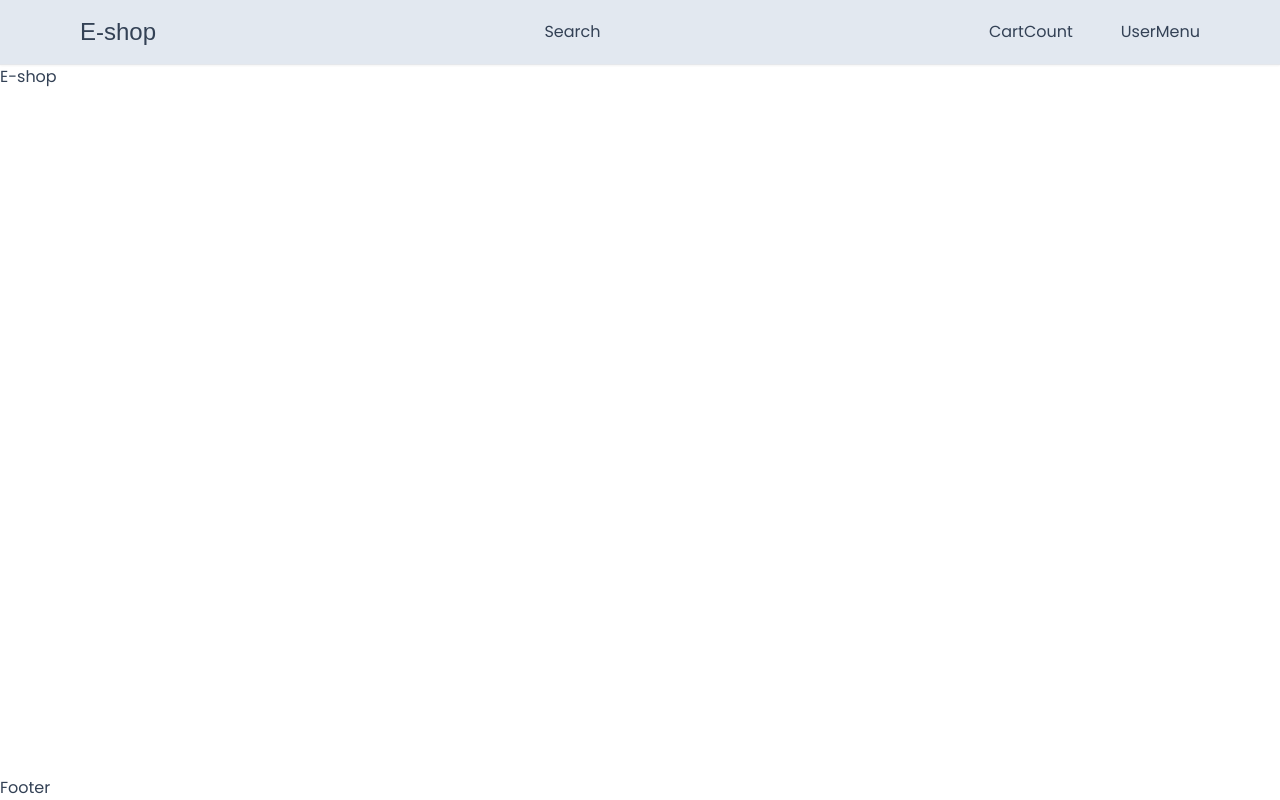
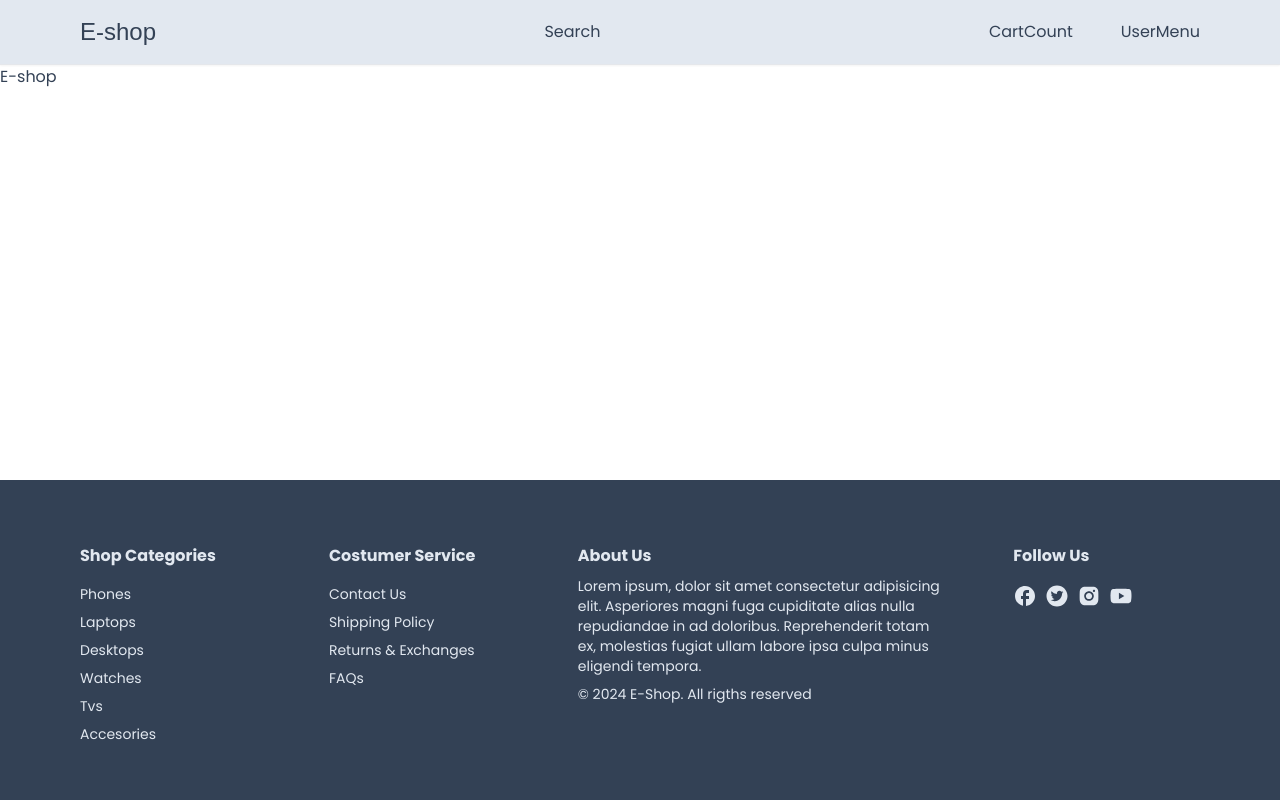
Before and after one commit to agt1984/Ecommerce, a Next.js app: page / in a window 1280 px wide. Built offline with nearby package versions, Linux system fonts and the light colour scheme; a web font is replaced by a local one.

Commit message:
new footer modifications and footerlist added

```diff
--- a/app/components/footer/Footer.tsx
+++ b/app/components/footer/Footer.tsx
@@ -1,5 +1,64 @@
+import Link from "next/link";
+import Container from "../Container";
+import FooterList from "./FooterList";
+import { MdFacebook } from "react-icons/md";
+import { AiFillTwitterCircle, AiFillInstagram, AiFillYoutube } from "react-icons/ai";
+
 const Footer = () => {
-    return ( <div>Footer</div> );
-}
+    return (
+      <footer className="bg-slate-700 text-slate-200 text-sm mt-16">
+        <Container>
+          <div className="flex flex-col md:flex-row justify-between pt-16 pb-8">
+            <FooterList>
+              <h3 className="text-base font-bold mb-2">Shop Categories</h3>
+              <Link href="#">Phones</Link>
+              <Link href="#">Laptops</Link>
+              <Link href="#">Desktops</Link>
+              <Link href="#">Watches</Link>
+              <Link href="#">Tvs</Link>
+              <Link href="#">Accesories</Link>
+            </FooterList>
+            <FooterList>
+              <h3 className="text-base font-bold mb-2">Costumer Service</h3>
+              <Link href="#">Contact Us</Link>
+              <Link href="#">Shipping Policy</Link>
+              <Link href="#">Returns & Exchanges</Link>
+              <Link href="#">FAQs</Link>
+            </FooterList>
+            <div className="w-full md:w-1/3 mb-6 md:mb-0">
+              <h3 className="text-base font-bold mb-2">About Us</h3>
+              <p className="mb-2">
+                {" "}
+                Lorem ipsum, dolor sit amet consectetur adipisicing elit.
+                Asperiores magni fuga cupiditate alias nulla repudiandae in ad
+                doloribus. Reprehenderit totam ex, molestias fugiat ullam labore
+                ipsa culpa minus eligendi tempora.
+              </p>
+              <p>
+                &copy; {new Date().getFullYear()} E-Shop. All rigths reserved
+              </p>
+            </div>
+            <FooterList>
+              <h3 className="text-base font-bold mb-2">Follow Us</h3>
+              <div className="flex gap-2">
+                <Link href="#">
+                  <MdFacebook size={24} />
+                </Link>
+                <Link href="#">
+                  <AiFillTwitterCircle size={24} />
+                </Link>
+                <Link href="#">
+                  <AiFillInstagram size={24} />
+                </Link>
+                <Link href="#">
+                  <AiFillYoutube size={24} />
+                </Link>
+              </div>
+            </FooterList>
+          </div>
+        </Container>
+      </footer>
+    );
+};
 
 export default Footer;
--- /dev/null
+++ b/app/components/footer/FooterList.tsx
@@ -0,0 +1,25 @@
+interface FooterListProps{
+    children: React.ReactNode;
+}
+
+
+const FooterList: React.FC<FooterListProps> = ({children}) => {
+  return (
+    <div
+      className="
+    w-full
+    sm:w-1/2
+    md:w-1/4
+    lg:w-1/6
+    mb-6
+    flex
+    flex-col
+    gap-2
+    "
+    >
+      {children}
+    </div>
+  );
+};
+
+export default FooterList;
--- a/package.json
+++ b/package.json
@@ -19,6 +19,7 @@
     "postcss": "8.4.38",
     "react": "18.2.0",
     "react-dom": "18.2.0",
+    "react-icons": "^5.0.1",
     "tailwindcss": "3.4.3",
     "typescript": "5.4.3"
   }
```
Also changed, not shown: 1 other file (tests, documents, lock files or other folders).
